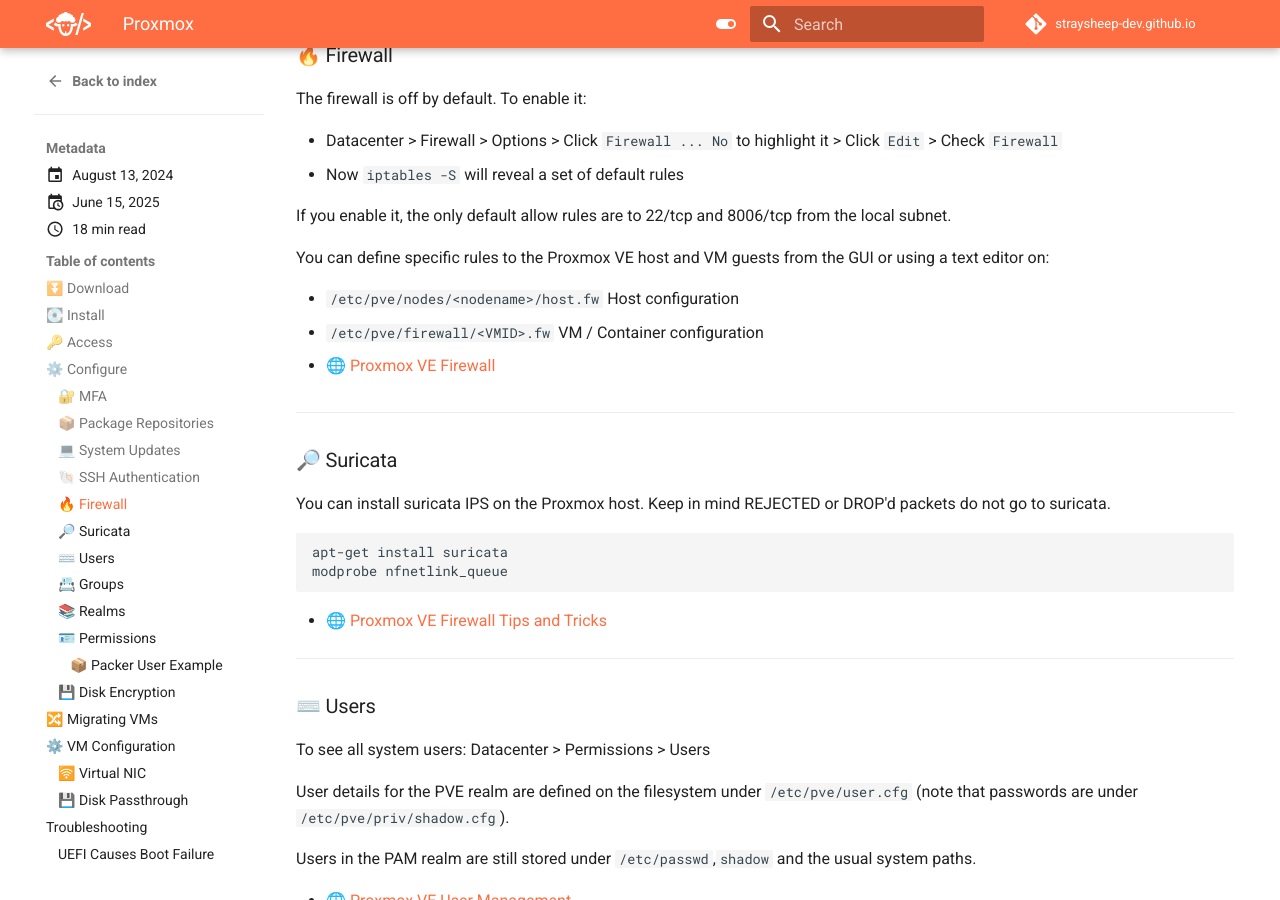
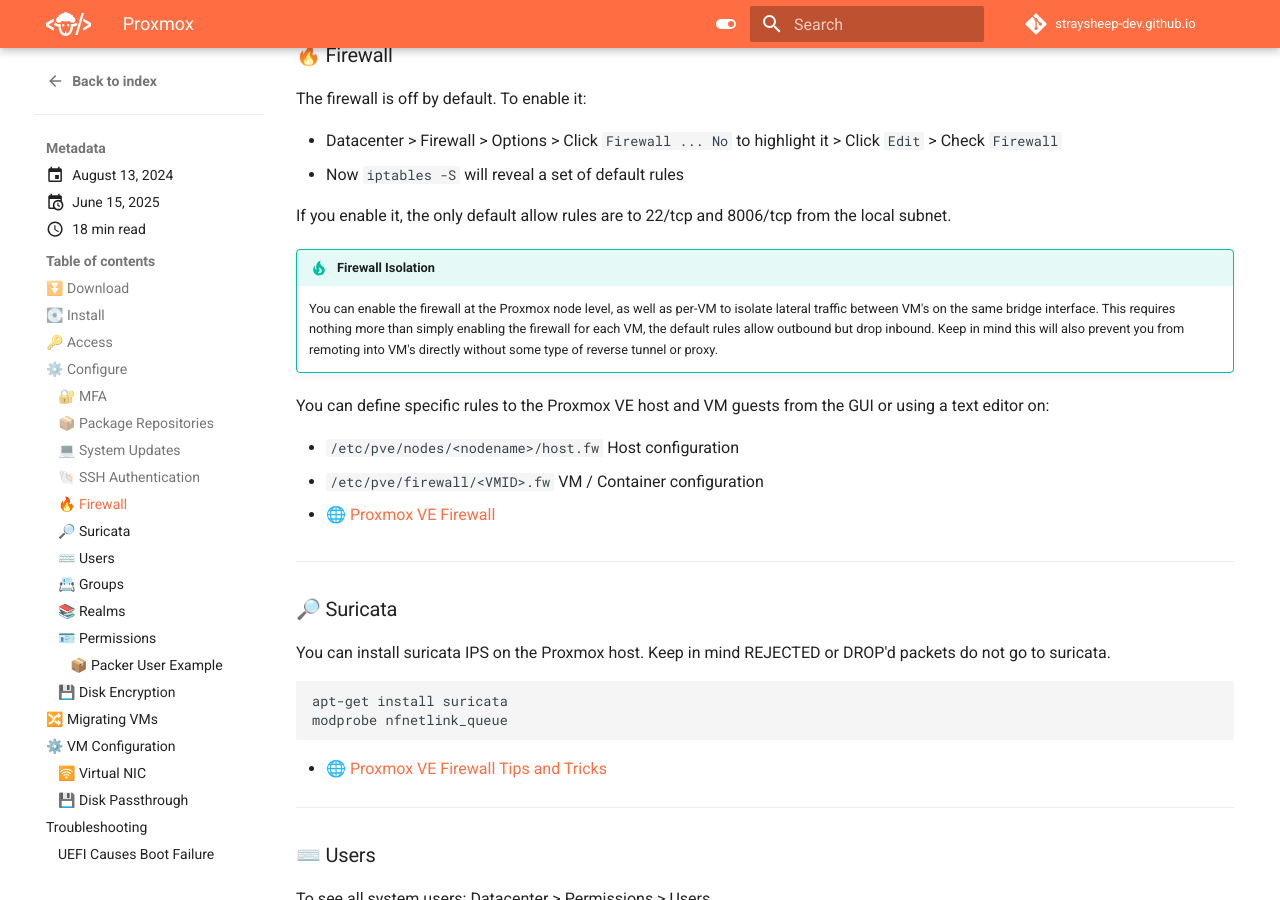
Before and after one commit to straysheep-dev/straysheep-dev.github.io, an MkDocs documentation site: the page built from docs/blog/posts/proxmox.md, in a window 1280 px wide and 900 px high, scrolled down 2713 px. Built offline with MkDocs 1.6.1 and Material for MkDocs 9.7.7, drawn with Linux system fonts in a browser that asks for light colours; comment, search, counter and statistics services are not loaded.

Commit message:
Update blog

```diff
--- a/docs/blog/posts/proxmox.md
+++ b/docs/blog/posts/proxmox.md
@@ -149,6 +149,10 @@
 - Now `iptables -S` will reveal a set of default rules
 
 If you enable it, the only default allow rules are to 22/tcp and 8006/tcp from the local subnet.
+
+!!! tip "Firewall Isolation"
+
+    You can enable the firewall at the Proxmox node level, as well as per-VM to isolate lateral traffic between VM's on the same bridge interface. This requires nothing more than simply enabling the firewall for each VM, the default rules allow outbound but drop inbound. Keep in mind this will also prevent you from remoting into VM's directly without some type of reverse tunnel or proxy.
 
 You can define specific rules to the Proxmox VE host and VM guests from the GUI or using a text editor on:
 
```
